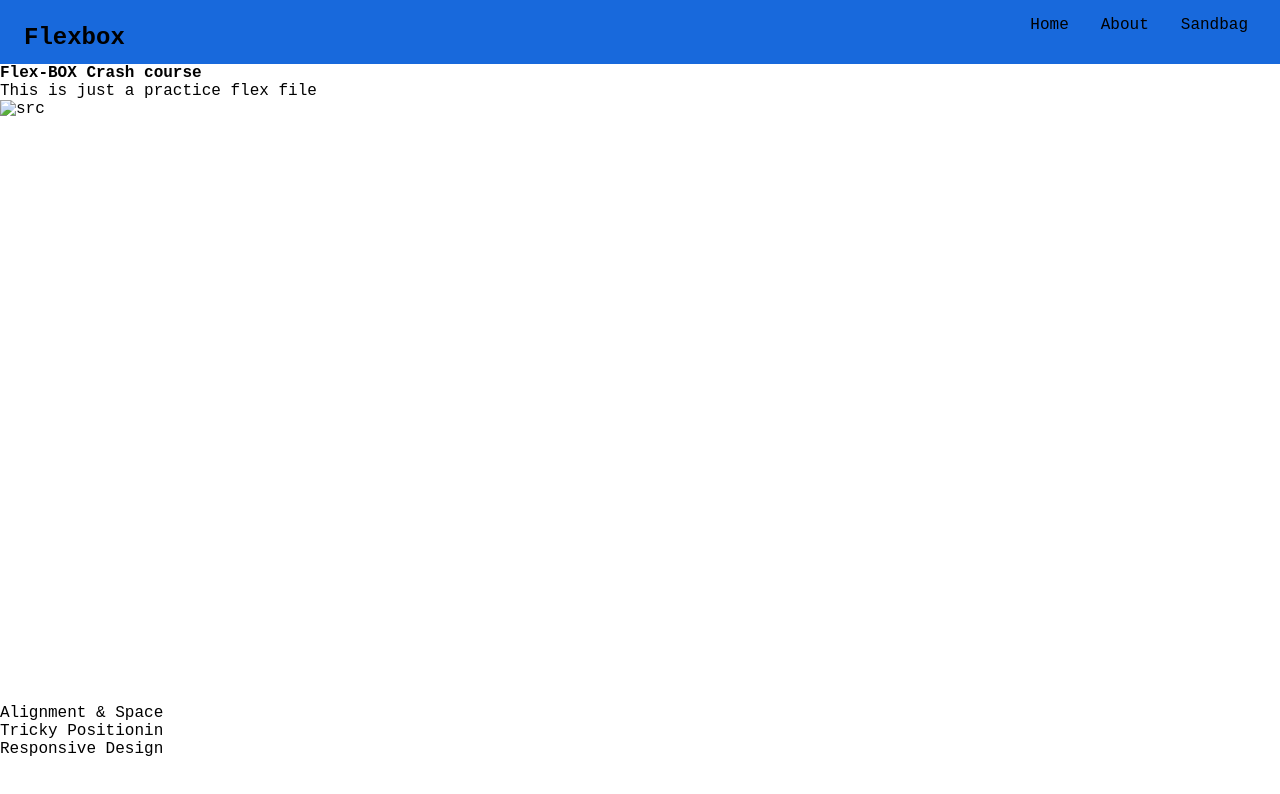
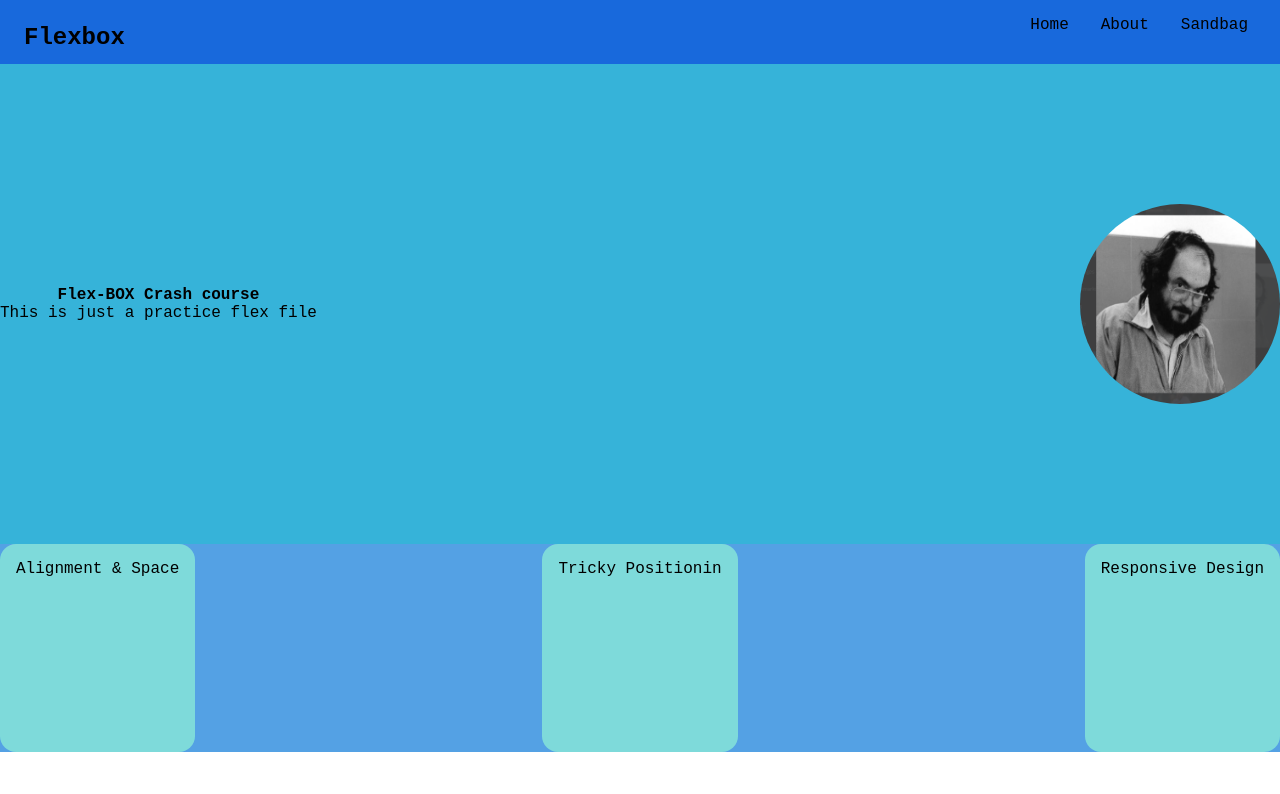
Before and after one commit to Aashish-Lam/javascript, a plain HTML site: page cssflex/01.html in a window 1280 px wide. Drawn offline with Linux system fonts and the light colour scheme.

Commit message:
for each and for in

```diff
--- a/cssflex/01.css
+++ b/cssflex/01.css
@@ -29,6 +29,32 @@ ul{
     height: 100%;
    }
 .hero{
-    height: 40rem;
+    display: flex;
+    justify-content: space-between;
+    align-items: center;
+    height: 30rem;
+    background: #36b3d9;
+}
+.herotext{
+    text-align: center;
+}
+img{
+    height: 200px;
+    width: 200px;
+    border-radius: 10em;
+}
+.footer{
+    background-color: rgb(84, 161, 228);
+    display: flex;
+    justify-content: space-between;
 
 }
+.footercontainer{
+    padding: 2cqb;
+    height: 11em;
+    border-radius: 1em;
+    margin-bottom: 0;
+
+    background: #7edada;
+
+}
--- a/cssflex/01.html
+++ b/cssflex/01.html
@@ -18,18 +18,21 @@
          </ul>
     </div>
     </nav>
-    <div class="hero"><strong class="title">Flex-BOX Crash course</strong>
-        <p>This is just a practice flex file</p>
-    <img src="example.svg" alt="src" >
+    <div class="hero">
+        <div class="herotext">
+            <strong class="title">Flex-BOX Crash course</strong>
+            <p>This is just a practice flex file</p>
+        </div>
+    <img src="stan.png" alt="src" >
     </div>
-    <footer>
-            <div class="footertitle">
+    <footer class="footer">
+            <div class="footercontainer">
                 <p>Alignment & Space</p>
             </div>
-            <div class="footertitle">
+            <div class="footercontainer">
                 <p>Tricky Positionin</p>
             </div>
-            <div class="footertitle">
+            <div class="footercontainer">
                 <p>Responsive Design</p>
             </div>
     </footer>
```
Also changed, not shown: js_basics/hol.js (added, +48 -0 lines), cssflex/stan.png (added).
